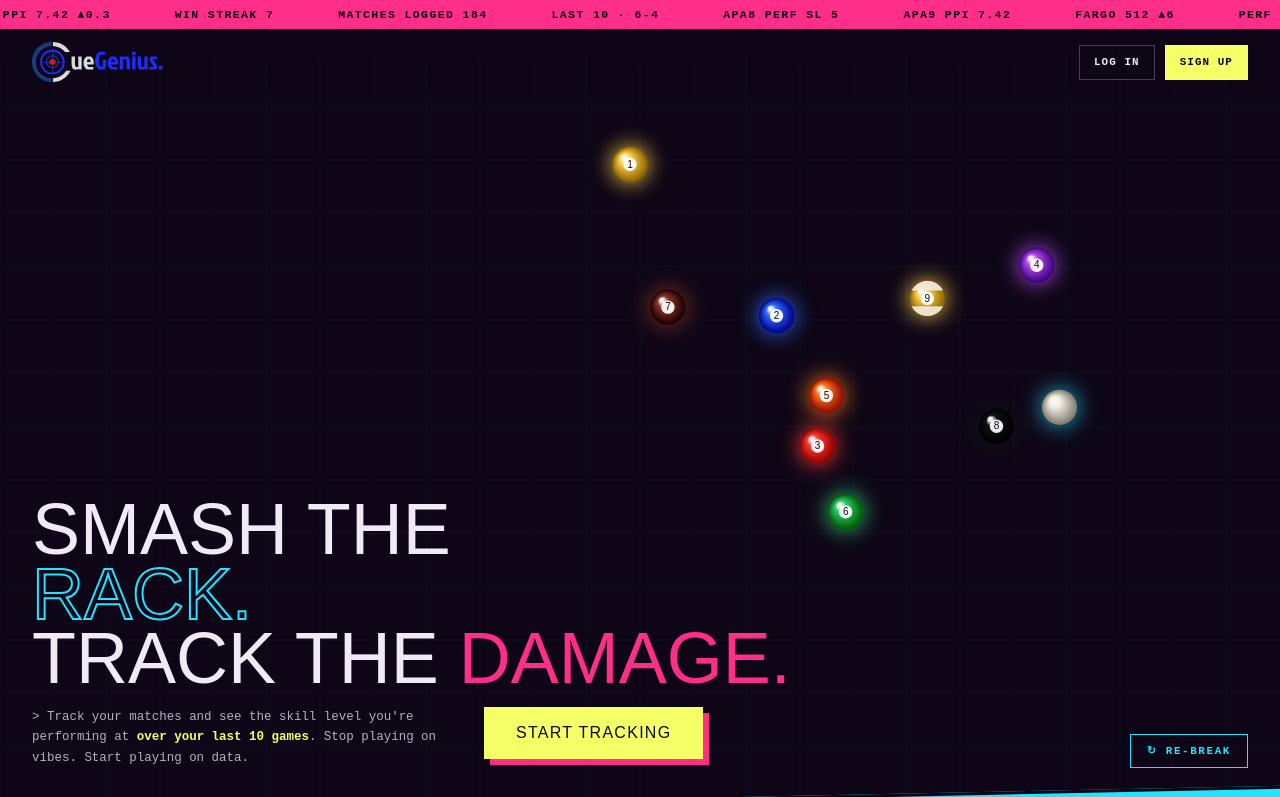
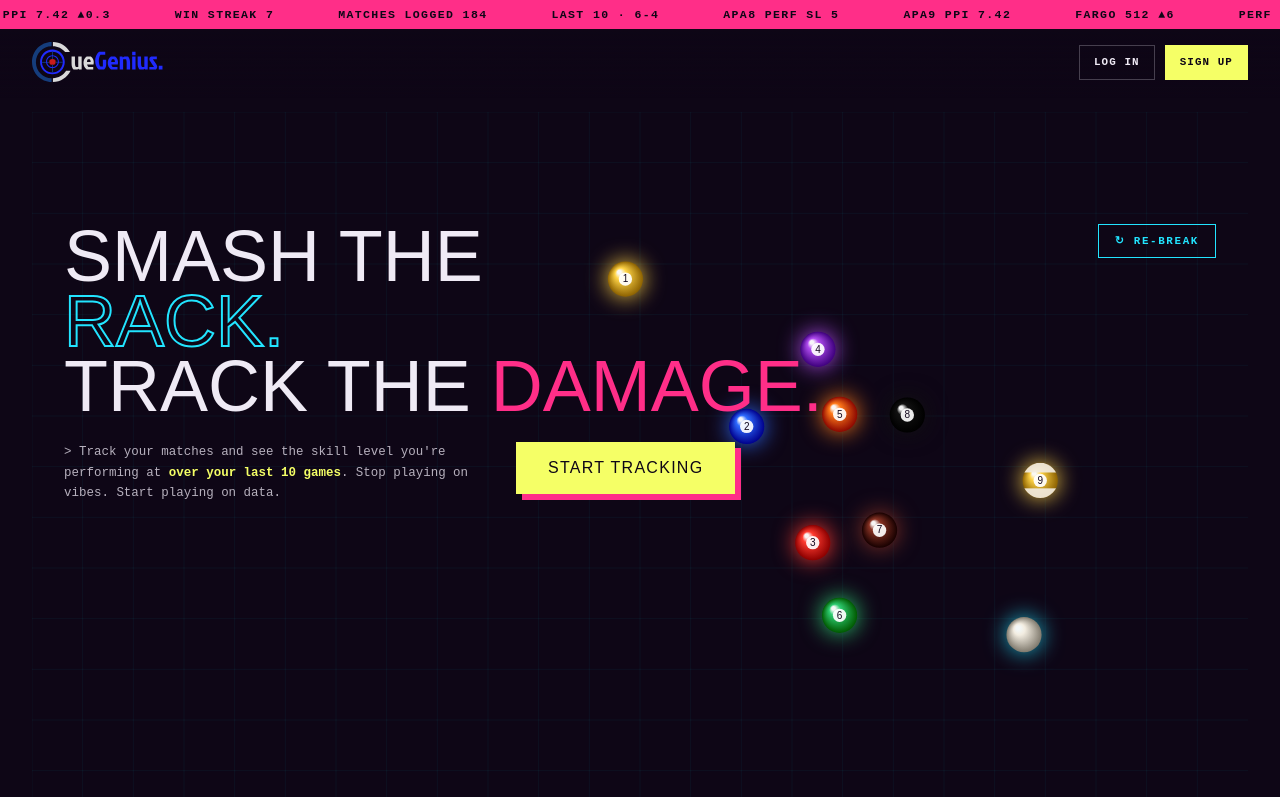
Before and after one commit to perryniesha2-ops/CueGeniusPoolApp, a Next.js app: page / in a window 1280 px wide. Shown: the top 797 px of the page. Built offline with nearby package versions, Linux system fonts and the light colour scheme; no server answers.

Commit message:
fix for ui issue

```diff
--- a/src/app/BreakHero.tsx
+++ b/src/app/BreakHero.tsx
@@ -72,11 +72,11 @@ export default function BreakHero() {
       <button
         type="button"
         onClick={doRack}
-        className="absolute bottom-8 right-4 z-[3] border border-cue-cyan px-4 py-2 font-mono text-[0.68rem] font-bold uppercase tracking-[0.15em] text-cue-cyan transition-colors hover:bg-cue-cyan hover:text-cue-void md:right-8"
+        className="absolute right-4 top-28 z-[3] border border-cue-cyan px-4 py-2 font-mono text-[0.68rem] font-bold uppercase tracking-[0.15em] text-cue-cyan transition-colors hover:bg-cue-cyan hover:text-cue-void md:right-8"
       >
         ↻ Re-break
       </button>
-      <div className="relative z-[2] flex min-h-screen w-full flex-col justify-end gap-3 px-4 pb-6 pt-20 md:gap-4 md:pb-8 md:px-8">
+      <div className="relative z-[2] flex min-h-screen w-full flex-col justify-start gap-6 px-4 pb-10 pt-28 md:px-8">
         <h1 className="font-display text-[clamp(2rem,8vw,4.5rem)] uppercase leading-[0.9] text-cue-bone">
           <span className="block">Smash the</span>
           <span
--- a/src/app/MarqueeBand.tsx
+++ b/src/app/MarqueeBand.tsx
@@ -1,7 +1,7 @@
 // components/landing/MarqueeBand.tsx
 // Server component. Alternating filled/hollow words on a tilted band.
 
-const WORDS = ['Break', 'Run', 'Repeat'];
+const WORDS = ["Break", "Run", "Repeat"];
 
 export default function MarqueeBand() {
   const items = Array.from({ length: 12 }, (_, i) => WORDS[i % 3]);
@@ -16,8 +16,8 @@ export default function MarqueeBand() {
             key={i}
             className={
               i % 2 === 1
-                ? 'mx-6 text-transparent [-webkit-text-stroke:1.5px_#0E0616]'
-                : 'mx-6'
+                ? "mx-6 text-transparent [-webkit-text-stroke:1.5px_#0E0616]"
+                : "mx-6"
             }
           >
             {w}
--- a/src/app/page.tsx
+++ b/src/app/page.tsx
@@ -33,8 +33,10 @@ export default async function LandingPage() {
     <main className="scanlines relative min-h-screen overflow-x-hidden bg-cue-void font-sans text-cue-bone selection:bg-cue-magenta selection:text-cue-void">
       <StatTicker />
       <SiteHeader />
-      <BreakHero />
-      <MarqueeBand />
+      <div className="relative z-[2] flex min-h-screen w-full flex-col justify-end px-4 pb-16 pt-28 md:px-8">
+        <BreakHero />
+        <MarqueeBand />
+      </div>
     </main>
   );
 }
```
